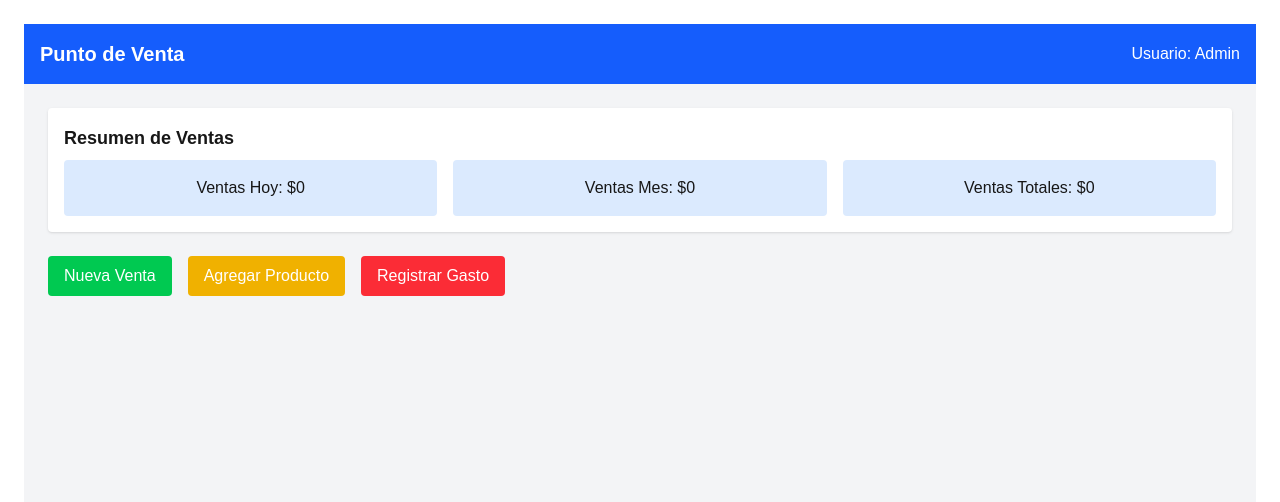
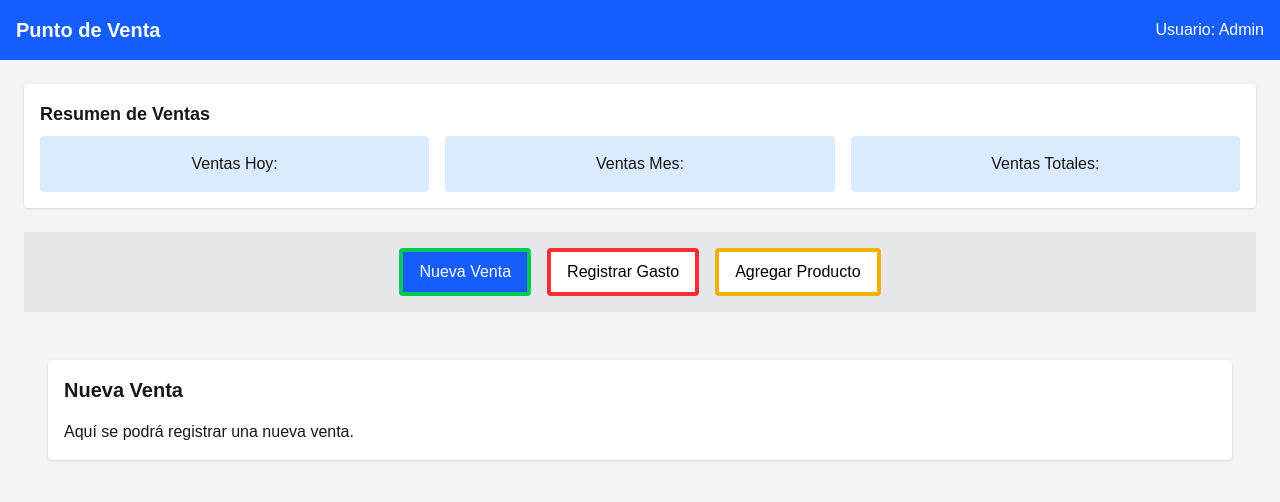
Before and after one commit to mikeagf300/PuntoDeVenta, a Next.js app: page / in a window 1280 px wide. Shown: the top 502 px of the page. Built offline with nearby package versions, Linux system fonts and the light colour scheme.

Commit message:
se crean vistas dinamicas para vender, gastar y crear producto

```diff
--- a/src/app/page.tsx
+++ b/src/app/page.tsx
@@ -2,7 +2,7 @@ import Dashboard from "@/components/Dashboard/dashboard";
 
 export default function Home() {
   return (
-    <div className="p-6">
+    <div>
       <Dashboard />
     </div>
   );
--- a/src/components/Dashboard/dashboard.tsx
+++ b/src/components/Dashboard/dashboard.tsx
@@ -1,14 +1,17 @@
 "use client";
 
 import { useState } from "react";
+import NuevaVenta from "@/components/DashboardViews/NuevaVenta";
+import AgregarProducto from "@/components/DashboardViews/AgregarProducto";
+import RegistrarGasto from "@/components/DashboardViews/RegistrarGasto";
 
 export default function Dashboard() {
-  const [ventasHoy, setVentasHoy] = useState(0);
-  const [ventasMes, setVentasMes] = useState(0);
-  const [ventasTotales, setVentasTotales] = useState(0);
+  const [activeView, setActiveView] = useState<
+    "nueva" | "producto" | "gasto" | null
+  >("nueva");
 
   return (
-    <div className="min-h-screen bg-gray-100 flex flex-col">
+    <div className="max-h-screen bg-gray-100 flex flex-col">
       {/* Header */}
       <header className="bg-blue-600 text-white p-4 flex justify-between items-center">
         <h1 className="text-xl font-bold">Punto de Venta</h1>
@@ -22,29 +25,57 @@ export default function Dashboard() {
           <h2 className="font-bold text-lg mb-2">Resumen de Ventas</h2>
           <div className="grid grid-cols-3 gap-4">
             <div className="bg-blue-100 p-4 rounded text-center">
-              Ventas Hoy: ${ventasHoy}
+              Ventas Hoy:
             </div>
             <div className="bg-blue-100 p-4 rounded text-center">
-              Ventas Mes: ${ventasMes}
+              Ventas Mes:
             </div>
             <div className="bg-blue-100 p-4 rounded text-center">
-              Ventas Totales: ${ventasTotales}
+              Ventas Totales:
             </div>
           </div>
         </section>
 
         {/* Botones rápidos */}
-        <section className="flex gap-4">
-          <button className="bg-green-500 text-white px-4 py-2 rounded hover:bg-green-600">
+        <section className="flex gap-4 justify-center p-4 bg-gray-200">
+          <button
+            className={`px-4 py-2 rounded border-4 border-green-500 ${
+              activeView === "nueva"
+                ? "bg-blue-600 text-white"
+                : "bg-white text-black"
+            } hover:bg-blue-500`}
+            onClick={() => setActiveView("nueva")}
+          >
             Nueva Venta
           </button>
-          <button className="bg-yellow-500 text-white px-4 py-2 rounded hover:bg-yellow-600">
+          <button
+            className={`px-4 py-2 rounded border-4 border-red-500 ${
+              activeView === "gasto"
+                ? "bg-blue-600 text-white"
+                : "bg-white text-black"
+            } hover:bg-blue-500`}
+            onClick={() => setActiveView("gasto")}
+          >
+            Registrar Gasto
+          </button>
+          <button
+            className={`px-4 py-2 rounded border-4 border-yellow-500 ${
+              activeView === "producto"
+                ? "bg-blue-600 text-white"
+                : "bg-white text-black"
+            } hover:bg-blue-500`}
+            onClick={() => setActiveView("producto")}
+          >
             Agregar Producto
           </button>
-          <button className="bg-red-500 text-white px-4 py-2 rounded hover:bg-red-600">
-            Registrar Gasto
-          </button>
         </section>
+
+        {/* Vista dinámica */}
+        <div className="p-6 flex-1">
+          {activeView === "nueva" && <NuevaVenta />}
+          {activeView === "producto" && <AgregarProducto />}
+          {activeView === "gasto" && <RegistrarGasto />}
+        </div>
       </main>
     </div>
   );
--- /dev/null
+++ b/src/components/DashboardViews/AgregarProducto.tsx
@@ -0,0 +1,10 @@
+"use client";
+
+export default function AgregarProducto() {
+  return (
+    <div className="p-4 bg-white rounded shadow">
+      <h2 className="text-xl font-bold mb-4">Agregar Producto</h2>
+      <p>Formulario para agregar nuevos productos al inventario.</p>
+    </div>
+  );
+}
--- /dev/null
+++ b/src/components/DashboardViews/NuevaVenta.tsx
@@ -0,0 +1,11 @@
+"use client";
+
+export default function NuevaVenta() {
+  return (
+    <div className="p-4 bg-white rounded shadow">
+      <h2 className="text-xl font-bold mb-4">Nueva Venta</h2>
+      <p>Aquí se podrá registrar una nueva venta.</p>
+      {/* Aquí puedes agregar el formulario y tabla de productos */}
+    </div>
+  );
+}
--- /dev/null
+++ b/src/components/DashboardViews/RegistrarGasto.tsx
@@ -0,0 +1,10 @@
+"use client";
+
+export default function RegistrarGasto() {
+  return (
+    <div className="p-4 bg-white rounded shadow">
+      <h2 className="text-xl font-bold mb-4">Registrar Gasto</h2>
+      <p>Formulario para registrar gastos de la empresa.</p>
+    </div>
+  );
+}
```
Also changed, not shown: package.json (+7 -6 lines), 1 other file (tests, documents, lock files or other folders).
